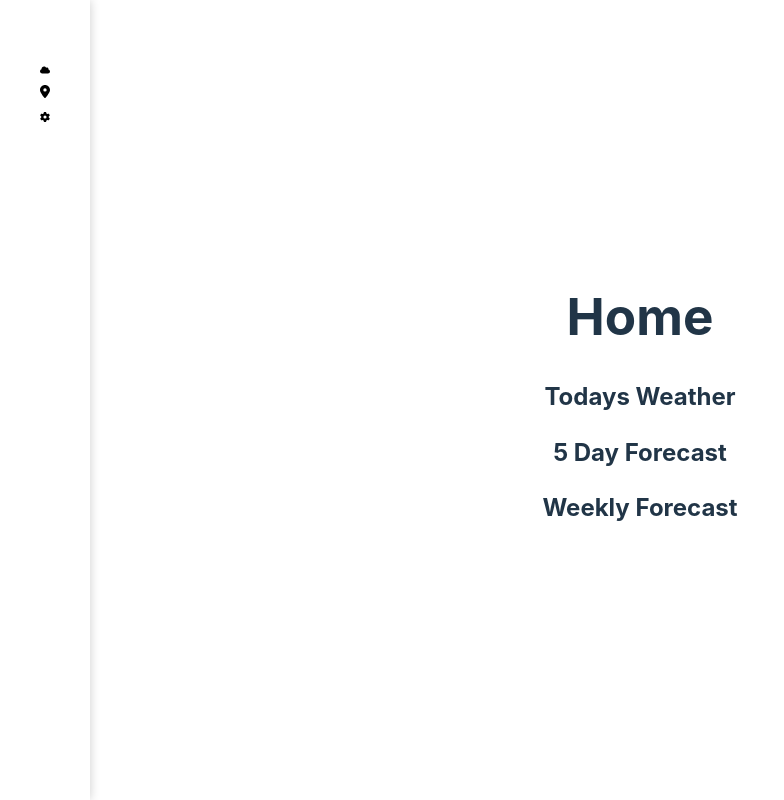
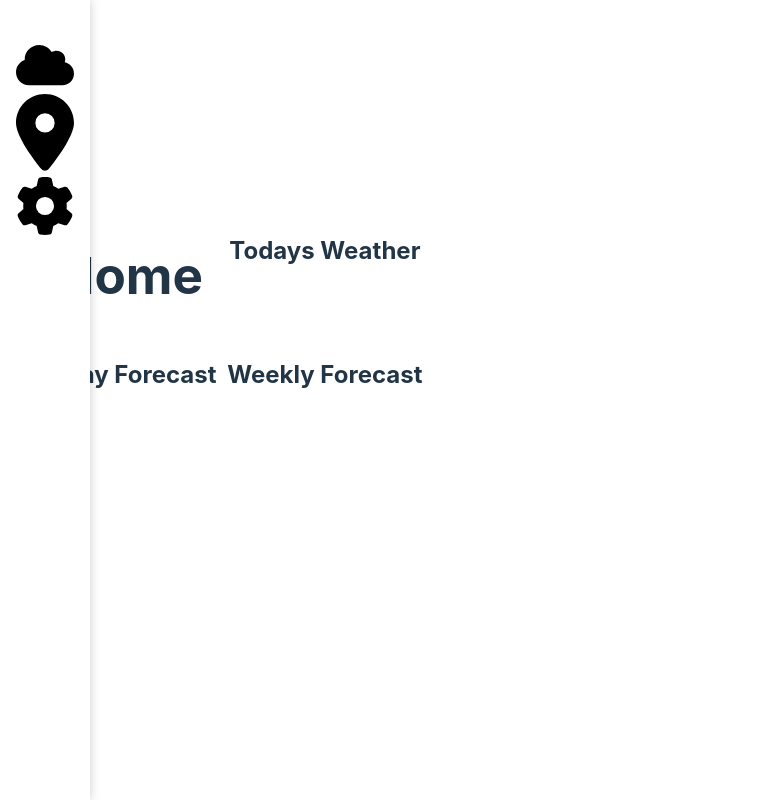
Before and after one commit to EHampton252/Nimbus, a React (Vite) app in the folder Nimbus/: page / in a window 1280 px wide. Shown: the whole page, without its empty margins (0-784 px from the left). Built offline with nearby package versions, Linux system fonts and the light colour scheme.

Commit message:
WIP Grid layout

```diff
--- a/Nimbus/src/App.css
+++ b/Nimbus/src/App.css
@@ -1,6 +1,5 @@
 #root {
   max-width: 1280px;
-  margin: 0 auto;
   padding: 2rem;
   text-align: center;
 }
@@ -46,4 +45,5 @@
   flex-direction: column;
   align-items: center;
   justify-content: center;
+  position: relative;
 }
--- a/Nimbus/src/Pages/Home/components/side-menu.css
+++ b/Nimbus/src/Pages/Home/components/side-menu.css
@@ -3,7 +3,7 @@
     top: 0;
     left: 0;
     bottom: 0;
-    width: 7vw;
+    width: 5.625rem;
     background-color: #fff;
     box-shadow: 0 0 10px rgba(0, 0, 0, 0.2);
     z-index: 100;
@@ -12,5 +12,5 @@
 
 .nav-items {
     list-style: none;
-    padding: 2.5rem;
+    padding: 2vw 2vh;
 }
--- a/Nimbus/src/Pages/Home/home.css
+++ b/Nimbus/src/Pages/Home/home.css
@@ -1,6 +1,7 @@
 .home-page {
     display: grid;
-    grid-template-columns: [col1] 1fr [col2] 1fr [col3] 1fr ;
-    grid-template-rows: [header] 1fr [row2] 1fr [row3] 1fr ;
+    width: max-content;
+    grid-template-columns: [col1] 1fr [col2] 1fr [col3] 1fr [end];
+    grid-template-rows: [header] 0.5fr [row2] 1fr [row3] 1fr [end];
 
 }
--- a/Nimbus/src/Pages/Home/home.tsx
+++ b/Nimbus/src/Pages/Home/home.tsx
@@ -1,12 +1,14 @@
 import React from 'react'
+
+import './home.css'
 
 export default function Home() {
     return (
         <>
         <div className="home-page">
             <h1>Home</h1>
+            <h2>Todays Weather</h2>
             <div className="weather-card basic-weather"></div>
-            <h2>Todays Weather</h2>
             <h2>5 Day Forecast</h2>
             <h2>Weekly Forecast</h2>
         </div>
```
